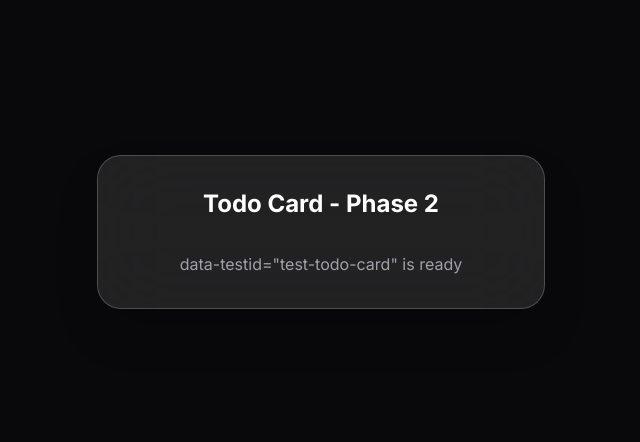
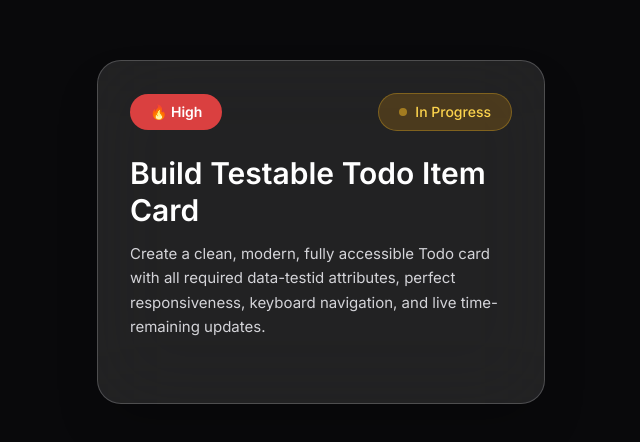
Before and after one commit to OladokunLT/frontend-wizards-todo-card, a plain HTML site: page index.html in a window 1280 px wide. Shown: the part 168-610 px from the top of the page, without its empty margins (319-959 px from the left). Drawn offline with nearby package versions, Linux system fonts and the light colour scheme.

Commit message:
feat: Enhance Todo Card with priority and status indicators

```diff
--- a/index.html
+++ b/index.html
@@ -17,10 +17,42 @@
       data-testid="test-todo-card"
       class="todo-card w-full max-w-md bg-white/10 backdrop-blur-2xl border border-white/20 rounded-3xl shadow-2xl p-8 text-white"
     >
-      <!-- I will fill this card in the next phases -->
-      <h1 class="text-center text-2xl font-bold mb-8">Todo Card - Phase 2</h1>
-      <p class="text-center text-zinc-400">
-        data-testid="test-todo-card" is ready
+      <!-- Priority + Status Row -->
+      <div class="flex items-center justify-between mb-6">
+        <!-- Priority Badge -->
+        <div
+          data-testid="test-todo-priority"
+          class="px-5 py-2 rounded-3xl text-sm font-semibold flex items-center gap-2 bg-red-500/90 text-white"
+        >
+          🔥 High
+        </div>
+
+        <!-- Status -->
+        <div
+          data-testid="test-todo-status"
+          class="px-5 py-2 rounded-3xl text-sm font-medium flex items-center gap-2 bg-amber-500/20 text-amber-300 border border-amber-400/30"
+        >
+          <div class="w-2 h-2 bg-amber-400 rounded-full animate-pulse"></div>
+          In Progress
+        </div>
+      </div>
+
+      <!-- Title -->
+      <h2
+        data-testid="test-todo-title"
+        class="text-3xl font-semibold leading-tight mb-3"
+      >
+        Build Testable Todo Item Card
+      </h2>
+
+      <!-- Description -->
+      <p
+        data-testid="test-todo-description"
+        class="text-zinc-300 text-[15px] leading-relaxed mb-8"
+      >
+        Create a clean, modern, fully accessible Todo card with all required
+        data-testid attributes, perfect responsiveness, keyboard navigation, and
+        live time-remaining updates.
       </p>
     </article>
   </body>
```
